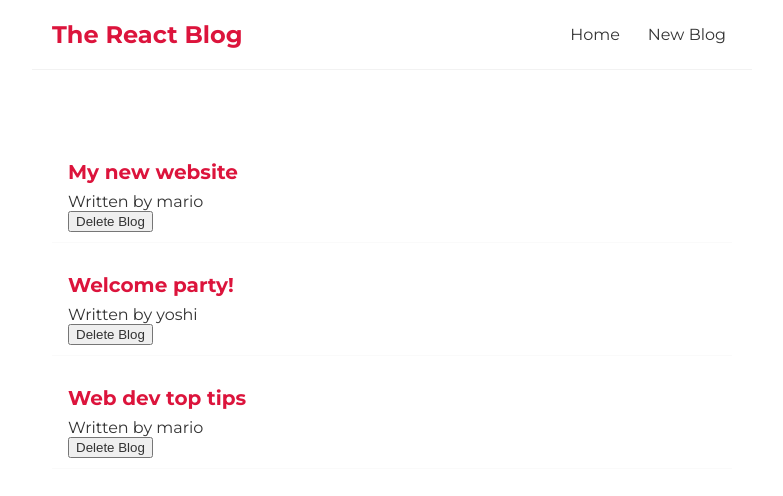
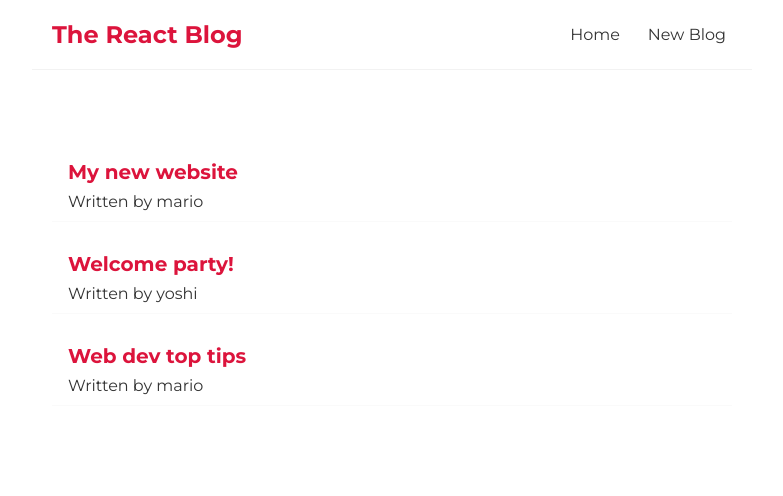
Before and after one commit to shashidwivedi/react-blog, a React (Create React App) app: page / in a window 1280 px wide. Shown: the top 496 px of the page, without its empty margins (248-1031 px from the left). Built offline with nearby package versions, Linux system fonts and the light colour scheme; data requests are answered from the project's data file.

Commit message:
Cleanup fetch and remove the delete blog button

```diff
--- a/src/BlogList.js
+++ b/src/BlogList.js
@@ -1,13 +1,12 @@
-const BlogList = ({ blogs, handleDelete }) => {
+const BlogList = ({ blogs }) => {
     return (
         <div>
-            {blogs ? blogs.map(blog => (
+            {blogs.map(blog => (
                 <div className="blog-preview" key={blog.id}>
                     <h2>{blog.title}</h2>
                     <p>Written by {blog.author}</p>
-                    <button onClick={() => handleDelete(blog.id)}>Delete Blog</button>
                 </div>
-            )) : "No blogs to show"}
+            ))}
         </div>
     );
 }
--- a/src/Home.js
+++ b/src/Home.js
@@ -4,14 +4,7 @@ import BlogList from "./BlogList";
 const Home = () => {
     const [blogs, setBlogs] = useState(null);
 
-
-    const handleDelete = (id) => {
-        const newBlogs = blogs.filter(blog => blog.id !== id);
-        setBlogs(newBlogs);
-    }
-
     useEffect(() => {
-        console.log('use effect in home ran');
 
         let promise = fetch('http://localhost:8000/blogs');
 
@@ -23,7 +16,7 @@ const Home = () => {
 
     return (
         <div className="home">
-            <BlogList blogs={blogs} handleDelete={handleDelete} />
+            {blogs && <BlogList blogs={blogs} />}
         </div>
     );
 }
```
